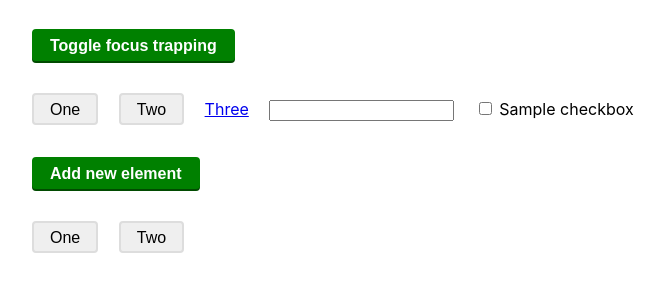
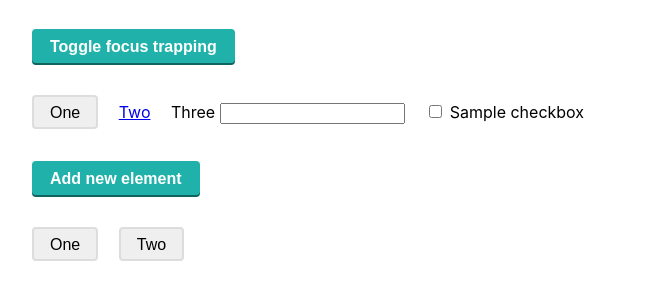
Before and after one commit to levimcg/focus-trapper, a website: page src/index.html in a window 1280 px wide. Shown: the part 119-418 px from the top of the page, without its empty margins (24-688 px from the left). Drawn offline with Linux system fonts and the light colour scheme.

Commit message:
Improves demo styles

```diff
--- a/src/index.html
+++ b/src/index.html
@@ -20,7 +20,7 @@
       background-color: none;
       border-radius: .25rem;
       border: 2px solid #dddddd;
-      height: 2rem;
+      height: 2.125rem;
       padding-right: 1rem;
       padding-left: 1rem;
       line-height: 1.1;
@@ -28,16 +28,17 @@
     }
 
     .button-primary {
-      background-color: green;
-      box-shadow: 0 .125rem 0 0 rgb(1, 75, 1);
-      border: 2px solid green;
+      background-color: lightseagreen;
+      box-shadow: 0 .125rem 0 0 rgb(16, 99, 95);
+      border: 2px solid lightseagreen;
       color: white;
       font-weight: 700;
     }
 
     button[aria-checked="true"] {
-      background-color: rgb(1, 75, 1);
+      background-color: rgb(16, 99, 95);
       box-shadow: none;
+      border-color: rgb(16, 99, 95);
     }
 
     *:focus {
@@ -45,8 +46,8 @@
     }
 
     *:focus-visible {
-      outline: 2px dashed green;
-      outline-offset: 3px;
+      outline: 2px dashed navy;
+      outline-offset: 4px;
     }
 
     .demo-item {
@@ -59,6 +60,7 @@
   </style>
 </head>
 <body>
+  <main>
     <h1>Focus Trapper Demo</h1>
     <div class="demo-item">
       <button class="button-primary" type="button" id="toggle-button" aria-checked="false">Toggle focus trapping</button>
@@ -66,11 +68,13 @@
     <div class="demo-item">
       <focus-trapper id="one">
         <button>One</button>
-      <button>Two</button>
-      <a href="#">Three</a>
-      <input type="text">
+        <a href="#">Two</a>
         <span>
-        <input type="checkbox" id="check-one">
+          <label for="text-one">Three</label>
+          <input id="text-one" type="text">
+        </span>
+        <span>
+          <input id="check-one" type="checkbox">
           <label for="check-one">Sample checkbox</label>
         </span>
       </focus-trapper>
@@ -85,8 +89,7 @@
         <button>Two</button>
       </focus-trapper>
     </div>
-</body>
-
+  </main>
   <script type="module">
     import FocusTrapper from './FocusTrapper.js';
     customElements.define('focus-trapper', FocusTrapper);
@@ -114,4 +117,5 @@
         trapper.setAttribute('trapped', '');
     });
   </script>
+</body>
 </html>
```
Lines whose indentation alone changed are shown as unchanged.
